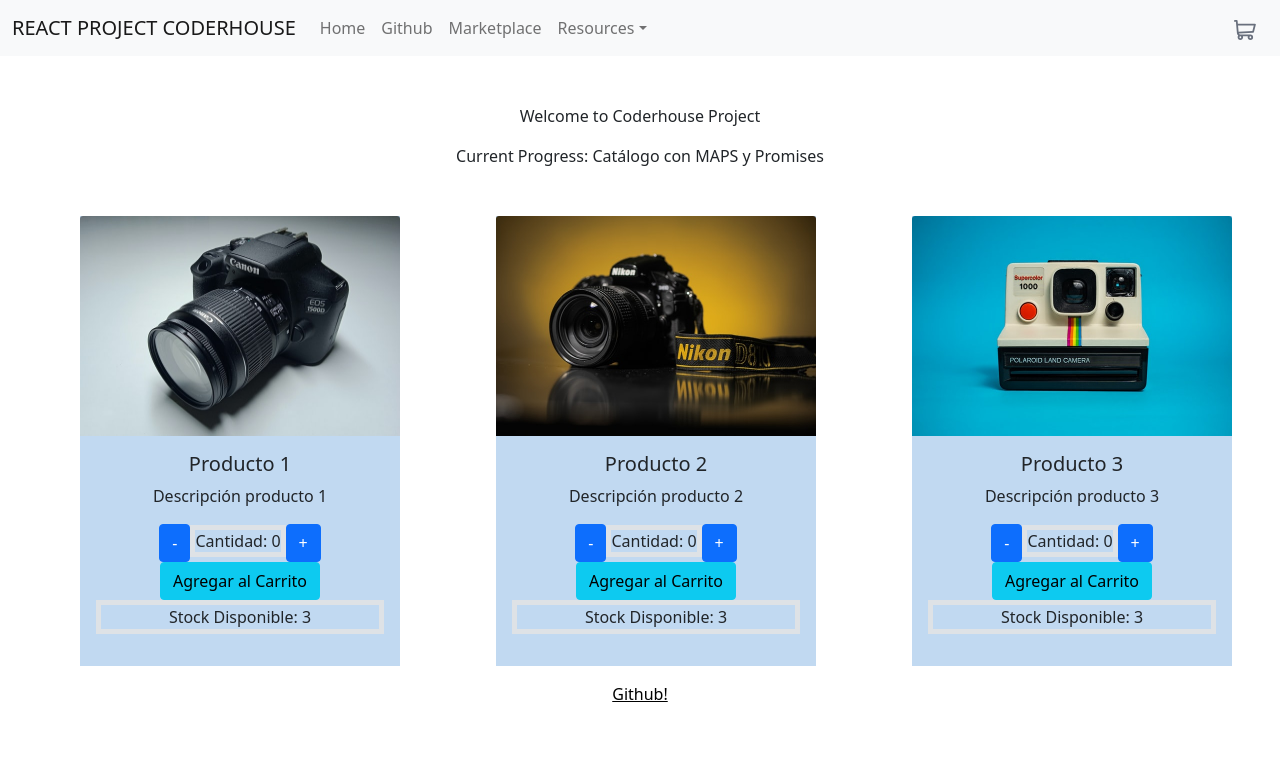
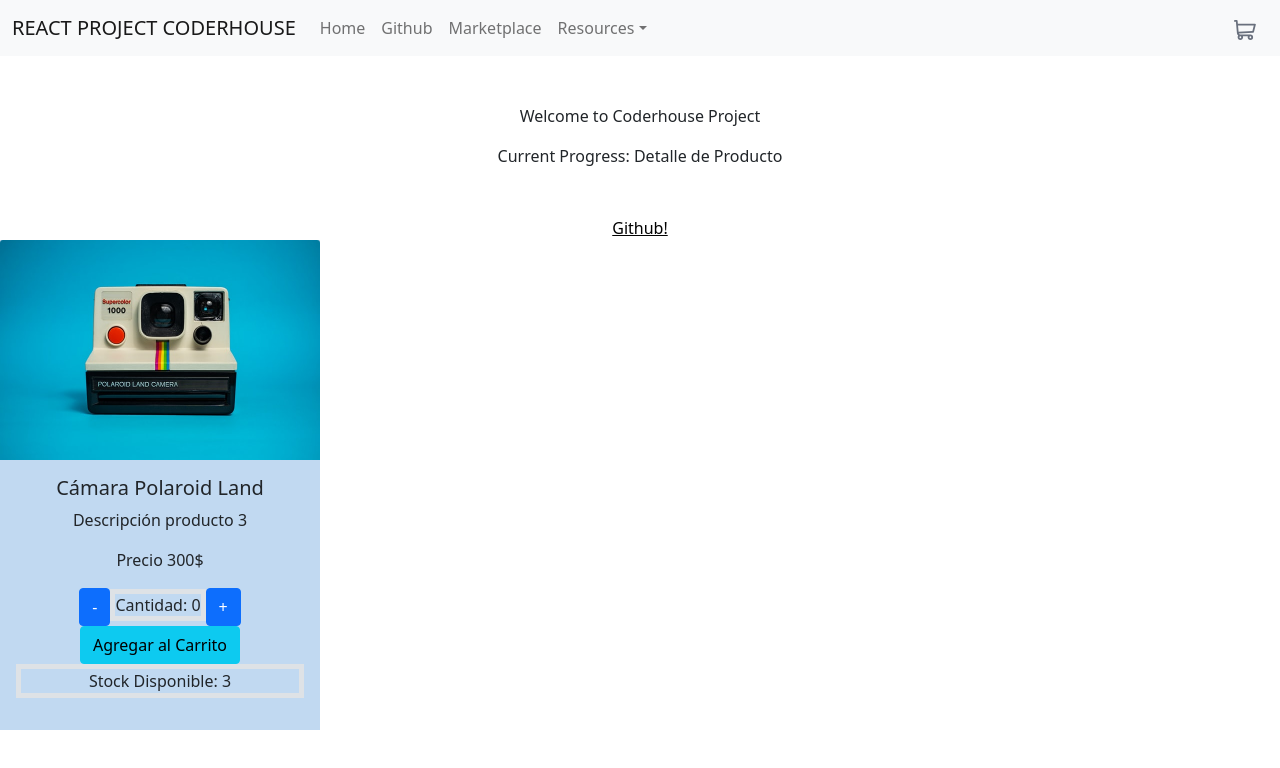
Before and after one commit to ricardoyepezz/CODERHOUSE-react-project, a React (Create React App) app: page / in a window 1280 px wide. Shown: the top 768 px of the page. Built offline with nearby package versions, Linux system fonts and the light colour scheme.

Commit message:
Se agregan componentes ItemDetail e ItemDetailContainer

```diff
--- a/src/App.js
+++ b/src/App.js
@@ -1,6 +1,7 @@
 import "./App.css";
 import Navbar from "./Components/Navbar/Navbar";
 import ItemListContainer from "./Components/ItemListContainer/ItemListContainer";
+import ItemDetailContainer from "./Components/ItemDetail/ItemDetailContainer";
 
 function App() {
 	return (
@@ -9,8 +10,9 @@ function App() {
 
 			<ItemListContainer
 				greetings="Coderhouse Project"
-				progress="Catálogo con MAPS y Promises"
+				progress="Detalle de Producto"
 			/>
+			<ItemDetailContainer />
 		</div>
 	);
 }
--- /dev/null
+++ b/src/Components/ItemDetail/ItemDetail.js
@@ -0,0 +1,26 @@
+import React from "react";
+import ItemCount from "../ItemCount/ItemCount";
+
+//recibe y muestra datos al usuario
+
+export default function ItemDetail({ product }) {
+	return (
+		<div>
+			<div className="Card">
+				<img
+					src={product.img}
+					width="320"
+					height="220"
+					className="card-img-top"
+					alt="..."
+				/>
+				<div className="card-body">
+					<h5 className="card-title">{product.Name}</h5>
+					<p className="card-text">{product.Description}</p>
+					<p className="card-text">{product.Price}</p>
+					<ItemCount stock="3" />
+				</div>
+			</div>{" "}
+		</div>
+	);
+}
--- /dev/null
+++ b/src/Components/ItemDetail/ItemDetailContainer.js
@@ -0,0 +1,64 @@
+import React, { useEffect, useState } from "react";
+import ItemDetail from "./ItemDetail";
+
+const DB_Products = [
+	{
+		Id: 1,
+		Name: "Cámara Canon",
+		Description: "Descripción producto 1",
+		img: "../Images/product1.jpg",
+		Price: "Precio 100$",
+	},
+	{
+		Id: 2,
+		Name: "Cámara Nikon",
+		Description: "Descripción producto 2",
+		img: "../Images/product2.jpg",
+		Price: "Precio 200$",
+	},
+	{
+		Id: 3,
+		Name: "Cámara Polaroid Land",
+		Description: "Descripción producto 3",
+		img: "../Images/product3.jpg",
+		Price: "Precio 300$",
+	},
+];
+
+function crearPromesa() {
+	return new Promise((resolve, reject) => {
+		setTimeout(function () {
+			resolve(DB_Products[2]);
+		}, 2000);
+	});
+}
+
+// Contenedor de lógica y pedido de datos
+const ItemDetailContainer = () => {
+	const [item, setItem] = useState();
+
+	useEffect(() => {
+		// se crea la promesa
+		let requestdatos = crearPromesa();
+		requestdatos
+			// se ejecuta promesa .then y se guardan datos en estado
+			.then(function (item_promise) {
+				console.log(item_promise);
+				setItem(item_promise);
+			})
+			//Si surgen errores corre catch
+			.catch(function (error) {
+				console.log(error);
+			})
+			//Si se ejecuta promesa corre finally
+			.finally(function () {
+				console.log("Promesa Terminada");
+			});
+	}, []);
+
+	return (
+		<div>{item ? <ItemDetail product={item} /> : <div>Cargando...</div>}</div>
+	);
+};
+
+export default ItemDetailContainer;
--- a/src/Components/ItemListContainer/ItemListContainer.js
+++ b/src/Components/ItemListContainer/ItemListContainer.js
@@ -1,9 +1,37 @@
 import React, { useEffect, useState } from "react";
 import ItemList from "../ItemList/ItemList";
-import { getProducts } from "../../products";
+
+/* const DB_Products = [
+	{
+		Id: 1,
+		Name: "Producto 1",
+		Description: "Descripción producto 1",
+		img: "../Images/product1.jpg",
+	},
+	{
+		Id: 2,
+		Name: "Producto 2",
+		Description: "Descripción producto 2",
+		img: "../Images/product2.jpg",
+	},
+	{
+		Id: 3,
+		Name: "Producto 3",
+		Description: "Descripción producto 3",
+		img: "../Images/product3.jpg",
+	},
+];
+
+export const getProducts = () => {
+	return new Promise((resolve, reject) => {
+		setTimeout(() => {
+			resolve(DB_Products);
+		}, 2000);
+	});
+}; */
 
 const ItemListContainer = (props) => {
-	const [products, setProducts] = useState([]);
+	/* const [DB_Products, setProducts] = useState([]);
 
 	useEffect(() => {
 		const list = getProducts();
@@ -13,15 +41,14 @@ const ItemListContainer = (props) => {
 		return () => {
 			setProducts([]);
 		};
-	}, []);
+	}, []); */
 
 	return (
 		<div>
 			<p className="mt-5">Welcome to {props.greetings}</p>
 			<p className="mb-5">Current Progress: {props.progress}</p>
-			<ItemList products={products} />
 			<a
-				className="App-link"
+				className="App-link mb-5"
 				href="https://github.com/ricardoyepezz/cursoreact"
 				target="_blank"
 				rel="noopener noreferrer"
--- a/src/products.js
+++ /dev/null
@@ -1,28 +0,0 @@
-const products = [
-	{
-		Id: 1,
-		Name: "Producto 1",
-		Description: "Descripción producto 1",
-		img: "../Images/product1.jpg",
-	},
-	{
-		Id: 2,
-		Name: "Producto 2",
-		Description: "Descripción producto 2",
-		img: "../Images/product2.jpg",
-	},
-	{
-		Id: 3,
-		Name: "Producto 3",
-		Description: "Descripción producto 3",
-		img: "../Images/product3.jpg",
-	},
-];
-
-export const getProducts = () => {
-	return new Promise((resolve, reject) => {
-		setTimeout(() => {
-			resolve(products);
-		}, 2000);
-	});
-};
```
